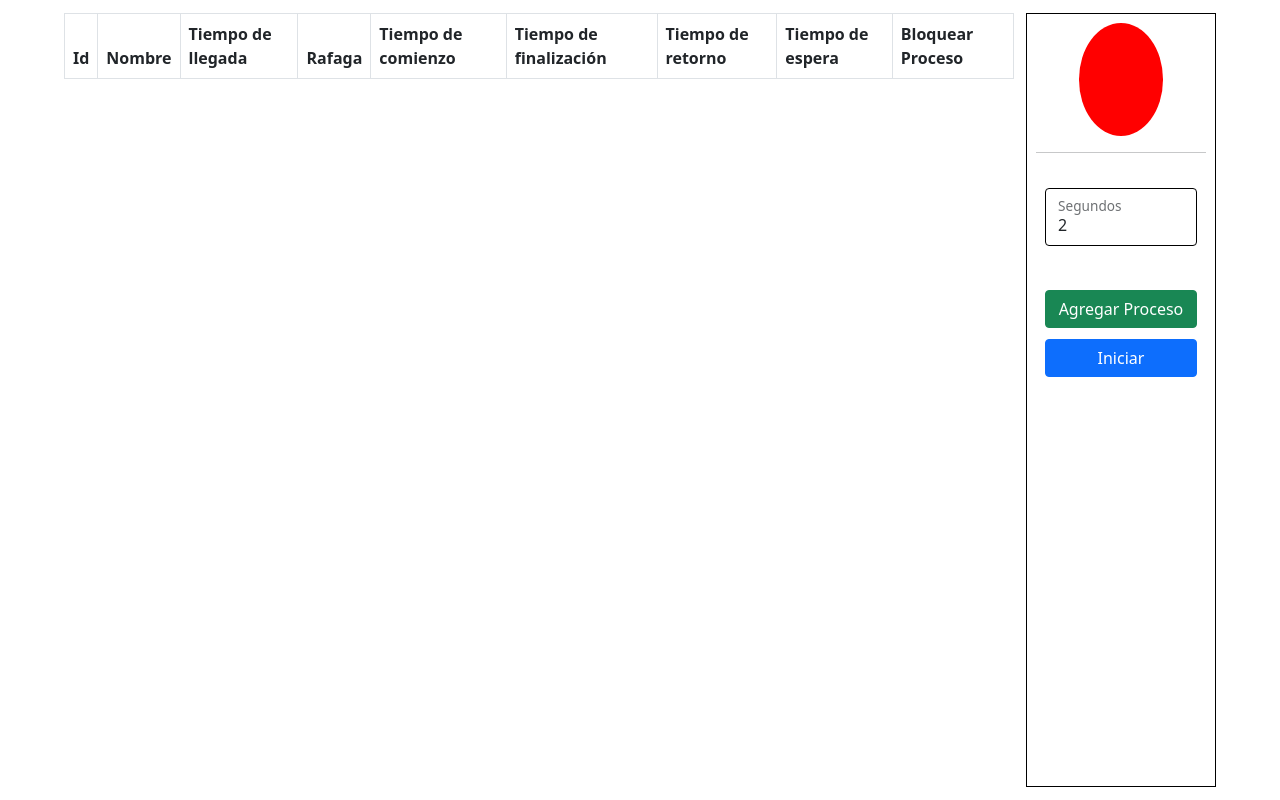
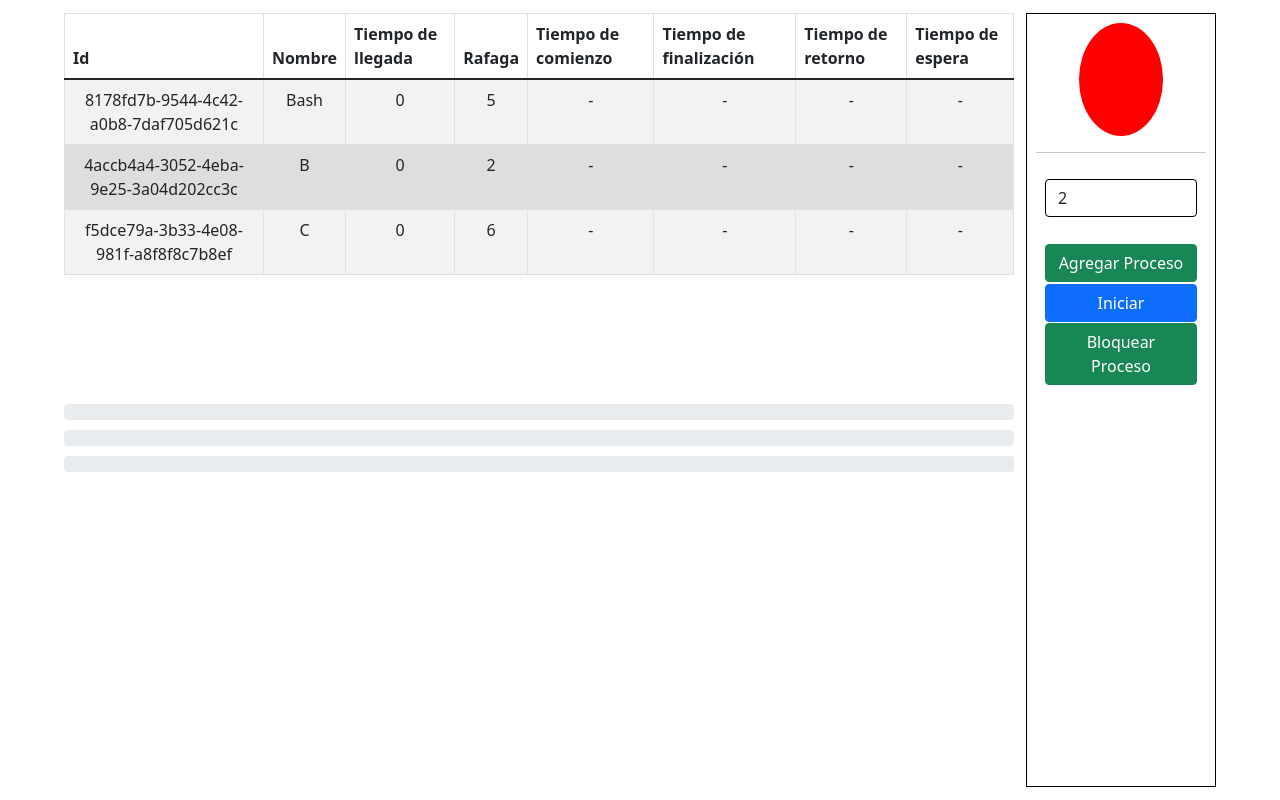
Before and after one commit to group-extends-ud/Algoritmo-Planificacion-FCFS, a React (Create React App) app: page / in a window 1280 px wide. Built offline with nearby package versions, Linux system fonts and the light colour scheme.

Commit message:
handle blocked process

```diff
--- a/src/context/ComputedContext.ts
+++ b/src/context/ComputedContext.ts
@@ -1,6 +1,10 @@
-import { ProcessModel } from 'models/ProcessModel';
+import { ProcessModel,ProcessInputModel } from 'models/ProcessModel';
 import { createContext } from 'react';
 
-export const computedProcess: ProcessModel[] = [];
+export const computedProcess: ProcessModel[] = [
+    new ProcessModel(new ProcessInputModel('Bash',0,5)),
+    new ProcessModel(new ProcessInputModel('B',0,2)),
+    new ProcessModel(new ProcessInputModel('C',0,6)),
+];
 
 export const ComputedProcessContext = createContext(computedProcess);
--- a/src/hooks/FirstComeSolver.ts
+++ b/src/hooks/FirstComeSolver.ts
@@ -8,12 +8,19 @@ import { getLastExecutedProcess } from 'util/processUtil';
 import { LockProcessContext } from 'context/LockContext';
 import { CurrentProcessContext } from 'context/CurrentProcessContext';
 
-export const usePlanificationSolver = ({ handleProcessUpdate, handleStartedProcessUpdate, handleCurrentProcessUpdate }: PropsHandler): void => {
+export const usePlanificationSolver = (
+    {   handleProcessUpdate,
+        handleStartedProcessUpdate,
+        handleCurrentProcessUpdate
+    }: PropsHandler): void => {
+
     const processList = useContext(ComputedProcessContext);
     const queueBlockedProcess = useContext(LockProcessContext);
     const isStarted = useContext(StartedProcessContext);
     const timer = useContext(TimingContext);
     const currentProcess = useContext(CurrentProcessContext);
+
+    const TIMEOUT = timer * 1000;
 
     if (isStarted) {
         const process = processList.at(currentProcess);
@@ -29,16 +36,16 @@ export const usePlanificationSolver = ({ handleProcessUpdate, handleStartedProce
                     process.EndTime = process.StartTime + process.BurstTime;
                     process.TurnAroundTime = process.EndTime - process.CommingTime;
                     process.WaitingTime = process.TurnAroundTime - process.BurstTime;
-                    handleStartedProcessUpdate(false);
-                    handleProcessUpdate(process);
+                    setTimeout(() => {
+                        handleStartedProcessUpdate(false);
+                        handleProcessUpdate(process);
+                    },TIMEOUT);
                 } else {
                     setTimeout(() => {
                         handleCurrentProcessUpdate(currentProcess + 1);
                         handleStartedProcessUpdate(true);
-                    }, timer * 1000);
+                    },TIMEOUT);
                 }
-            } else {
-                handleCurrentProcessUpdate(currentProcess + 1);
             }
         } else {
             handleStartedProcessUpdate(false);
--- a/src/util/props.ts
+++ b/src/util/props.ts
@@ -2,11 +2,13 @@ import { ProcessModel } from "models/ProcessModel";
 import { PropsWithChildren, ReactNode } from "react";
 
 export type Props = PropsWithChildren<ReactNode>;
+
 export type PropsHandler = {
     handleProcessUpdate: (process: ProcessModel) => void,
     handleTimerUpdate: (timer: number) => void,
     handleStartedProcessUpdate: (isStarted: boolean) => void,
     handleCurrentProcessUpdate: (currentProcess: number) => void,
+    handleLockedProcessUpdate: (process: ProcessModel) => void,
 };
 
 export type PropsTable = Props & {
--- a/src/view/MainView.tsx
+++ b/src/view/MainView.tsx
@@ -10,12 +10,25 @@ import { LockProcessContext } from 'context/LockContext';
 import { TimingContext } from 'context/TimingContext';
 import { usePlanificationSolver } from 'hooks/FirstComeSolver';
 
-const MainView = ({ handleProcessUpdate, handleLockedProcessUpdate, handleTimerUpdate, handleStartedProcessUpdate, handleCurrentProcessUpdate }: PropsHandlerComponent & PropsLocked) => {
+const MainView = (
+  { handleProcessUpdate,
+    handleTimerUpdate,
+    handleStartedProcessUpdate,
+    handleCurrentProcessUpdate,
+    handleLockedProcessUpdate
+  }: PropsHandlerComponent & PropsLocked) => {
+
   const processList = useContext(ComputedProcessContext);
   const lockedProcessList = useContext(LockProcessContext);
   const timer = useContext(TimingContext);
 
-  usePlanificationSolver({ handleProcessUpdate, handleStartedProcessUpdate, handleTimerUpdate, handleCurrentProcessUpdate });
+  usePlanificationSolver({
+    handleProcessUpdate,
+    handleStartedProcessUpdate,
+    handleTimerUpdate,
+    handleCurrentProcessUpdate,
+    handleLockedProcessUpdate
+  });
 
   return (
     <div className='main'>
@@ -38,6 +51,7 @@ const MainView = ({ handleProcessUpdate, handleLockedProcessUpdate, handleTimerU
         handleTimerUpdate={handleTimerUpdate}
         handleStartedProcessUpdate={handleStartedProcessUpdate}
         handleCurrentProcessUpdate={handleCurrentProcessUpdate}
+        handleLockedProcessUpdate={handleLockedProcessUpdate}
       />
     </div>
   );
--- a/src/view/options/Options.tsx
+++ b/src/view/options/Options.tsx
@@ -4,7 +4,13 @@ import './options.css';
 import ProcessSettings from "./ProcessSettings";
 import Semaphore from "./Semaphore";
 
-const Options = ({ handleProcessUpdate, handleTimerUpdate, handleStartedProcessUpdate, handleCurrentProcessUpdate }: PropsHandler) => (
+const Options = (
+    {   handleProcessUpdate,
+        handleTimerUpdate,
+        handleStartedProcessUpdate,
+        handleCurrentProcessUpdate,
+        handleLockedProcessUpdate
+    }: PropsHandler) => (
     <div className='bottom'>
         <Semaphore />
         <hr></hr>
@@ -13,6 +19,7 @@ const Options = ({ handleProcessUpdate, handleTimerUpdate, handleStartedProcessU
             handleProcessUpdate={handleProcessUpdate}
             handleStartedProcessUpdate={handleStartedProcessUpdate}
             handleCurrentProcessUpdate={handleCurrentProcessUpdate}
+            handleLockedProcessUpdate={handleLockedProcessUpdate}
         />
     </div>
 );
--- a/src/view/options/ProcessSettings.tsx
+++ b/src/view/options/ProcessSettings.tsx
@@ -3,24 +3,51 @@ import Button from "react-bootstrap/Button";
 import Form from "react-bootstrap/Form";
 import FloatingLabel from "react-bootstrap/FloatingLabel";
 import Modal from "react-bootstrap/Modal";
+import Swal from 'sweetalert2';
 
 import { ProcessModel, ProcessInputModel } from 'models/ProcessModel';
 import { PropsHandler } from "util/props";
+import { getLastIncomming } from "util/processUtil";
+
 import { TimingContext } from "context/TimingContext";
 import { StartedProcessContext } from "context/StartedProcess";
+import { CurrentProcessContext } from "context/CurrentProcessContext";
+import { ComputedProcessContext } from "context/ComputedContext";
+import { LockProcessContext } from "context/LockContext";
 
-import Swal from 'sweetalert2';
-import { getLastIncomming } from "util/processUtil";
-import { ComputedProcessContext } from "context/ComputedContext";
-
-const ProcessSettings = ({ handleProcessUpdate, handleTimerUpdate, handleStartedProcessUpdate, handleCurrentProcessUpdate }: PropsHandler) => {
+const ProcessSettings = (
+    { handleProcessUpdate,
+        handleTimerUpdate,
+        handleStartedProcessUpdate,
+        handleCurrentProcessUpdate,
+        handleLockedProcessUpdate
+    }: PropsHandler) => {
 
     const currentTimer = useContext(TimingContext);
     const isStarted = useContext(StartedProcessContext);
     const processList = useContext(ComputedProcessContext);
+    const lockedProcessList = useContext(LockProcessContext);
+    const currentProcess = useContext(CurrentProcessContext);
 
     const [show, setShow] = useState<boolean>(false);
     const handleClose = () => setShow(false);
+
+    const isLocked = (process: ProcessModel | undefined) => (process)?lockedProcessList.includes(process):false;
+
+    const blockProcess = () => {
+
+        const activeProcess = processList.at(currentProcess);
+        const nextProcess = processList.at(currentProcess+1);
+        if(activeProcess && nextProcess){
+
+            if(isLocked(activeProcess)){
+                handleLockedProcessUpdate(activeProcess);
+            }else{
+                handleLockedProcessUpdate(nextProcess);
+            }
+
+        }
+    }
 
     const [form, setForm] = useState<{ [x: string]: string }>({ name: '', burst: '', incomming: '' });
     const handleChange = (e: any) => {
@@ -31,8 +58,8 @@ const ProcessSettings = ({ handleProcessUpdate, handleTimerUpdate, handleStarted
             if (form.name !== '' && form.name !== undefined && form.name !== null) {
                 if (form.incomming !== '' && form.incomming !== undefined && form.incomming !== null && parseInt(form.incomming) >= 0) {
                     const latestIncommingProcess = getLastIncomming(processList);
-                    if(latestIncommingProcess) {
-                        if(parseInt(form.incomming) < latestIncommingProcess.CommingTime) {
+                    if (latestIncommingProcess) {
+                        if (parseInt(form.incomming) < latestIncommingProcess.CommingTime) {
                             throw new Error('Incomming must be greater than the latest incomming process');
                         }
                     }
@@ -65,11 +92,21 @@ const ProcessSettings = ({ handleProcessUpdate, handleTimerUpdate, handleStarted
 
     return (
         <div className='buttons'>
-            <FloatingLabel controlId="floatingInput" label="Segundos">
-                <Form.Control id="floatingInput" type="number" min="1" value={currentTimer} onChange={({ target: { value } }) => handleTimerUpdate(parseInt(value))} />
-            </FloatingLabel>
+
+            <Form.Control
+                id="floatingInput"
+                type="number" min="1"
+                value={currentTimer}
+                onChange={({ target: { value } }) => handleTimerUpdate(parseInt(value))}
+            />
             <br />
-            <Button variant="success" onClick={() => setShow(true)}>Agregar Proceso</Button>
+
+            <Button
+                onClick={() => setShow(true)}
+                variant="success"
+            >
+                Agregar Proceso
+            </Button>
 
             <Modal show={show} onHide={handleClose}>
                 <Modal.Header closeButton>
@@ -117,7 +154,19 @@ const ProcessSettings = ({ handleProcessUpdate, handleTimerUpdate, handleStarted
                 </Modal.Footer>
             </Modal>
 
-            <Button onClick={initProcess} variant={isStarted ? 'danger' : 'primary'}>{!isStarted ? 'Iniciar' : 'Detener'}</Button>
+            <Button
+                onClick={initProcess}
+                variant={isStarted ? 'danger' : 'primary'}
+            >
+                {!isStarted ? 'Iniciar' : 'Detener'}
+            </Button>
+
+            <Button
+                onClick={() => blockProcess()}
+                variant={isLocked(processList.at(currentProcess)) ? 'warning' : 'success'}
+            >
+                {isLocked(processList.at(currentProcess)) ? 'Desbloquear Bloqueado' : 'Bloquear Proceso'}
+            </Button>
         </div>
     );
 }
--- a/src/view/table/ProcessTable.tsx
+++ b/src/view/table/ProcessTable.tsx
@@ -6,7 +6,13 @@ import './table.css';
 import { PropsLocked, PropsTable } from 'util/props';
 import { ProcessModel } from 'models/ProcessModel';
 
-const ProcessTable = ({ processList, lockedProcessList, handleLockedProcessUpdate, handleCurrentProcessUpdate }: PropsTable & PropsLocked) => {
+const ProcessTable = (
+    {   processList,
+        lockedProcessList,
+        handleLockedProcessUpdate,
+        handleCurrentProcessUpdate
+    }: PropsTable & PropsLocked) => {
+
     const isLocked = (process: ProcessModel) => lockedProcessList.includes(process);
 
     const blockProcess = (process: ProcessModel) => {
@@ -27,7 +33,6 @@ const ProcessTable = ({ processList, lockedProcessList, handleLockedProcessUpdat
                         <th>Tiempo de finalización</th>
                         <th>Tiempo de retorno</th>
                         <th>Tiempo de espera</th>
-                        <th>Bloquear Proceso</th>
                     </tr>
                 </thead>
                 <tbody>
@@ -41,7 +46,6 @@ const ProcessTable = ({ processList, lockedProcessList, handleLockedProcessUpdat
                             <td>{process.EndTime === -1 ? '-' : process.EndTime}</td>
                             <td>{process.TurnAroundTime === -1 ? '-' : process.TurnAroundTime}</td>
                             <td>{process.WaitingTime === -1 ? '-' : process.WaitingTime}</td>
-                            <td><Button onClick={() => blockProcess(process)} variant={isLocked(process)? 'warning' : 'success'}>{isLocked(process)? 'Proceso Bloqueado' : 'Bloquear Proceso'}</Button></td>
                         </tr>
                     ))}
                 </tbody>
```
